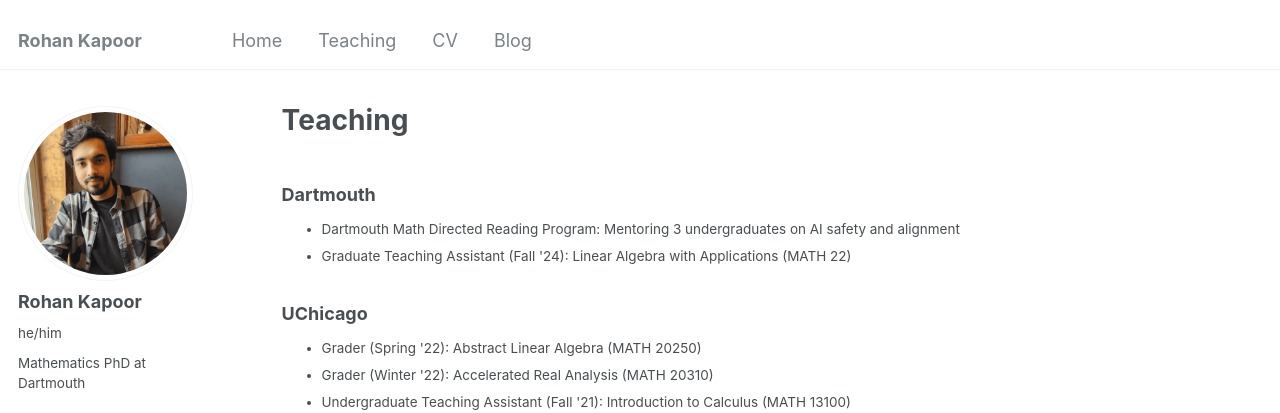
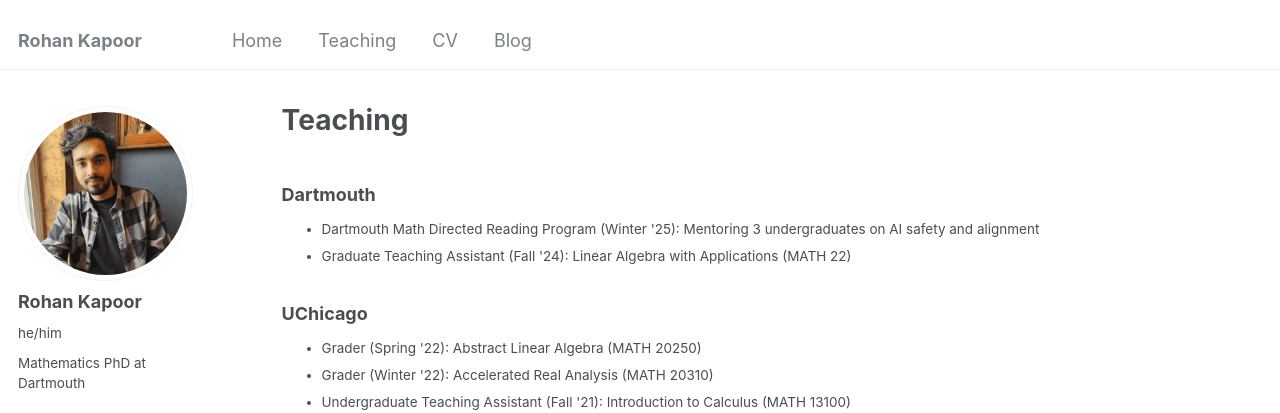
Before and after one commit to rkapoor1512/rkapoor1512.github.io, a Jekyll site: the page built from _pages/teaching.html, in a window 1280 px wide and 1017 px high. Shown: the top 413 px of the window. Built offline with Jekyll 4.4.1, drawn with Linux system fonts in a browser that asks for light colours.

Commit message:
Update teaching.html

```diff
--- a/_pages/teaching.html
+++ b/_pages/teaching.html
@@ -9,7 +9,7 @@ class: wide
 <h3> Dartmouth </h3>
 
 <ul class='small'>
-	<li> Dartmouth Math Directed Reading Program: Mentoring 3 undergraduates on AI safety and alignment
+	<li> Dartmouth Math Directed Reading Program (Winter '25): Mentoring 3 undergraduates on AI safety and alignment
 	<li> Graduate Teaching Assistant (Fall '24): Linear Algebra with Applications (MATH 22)
 </ul>
 
```
